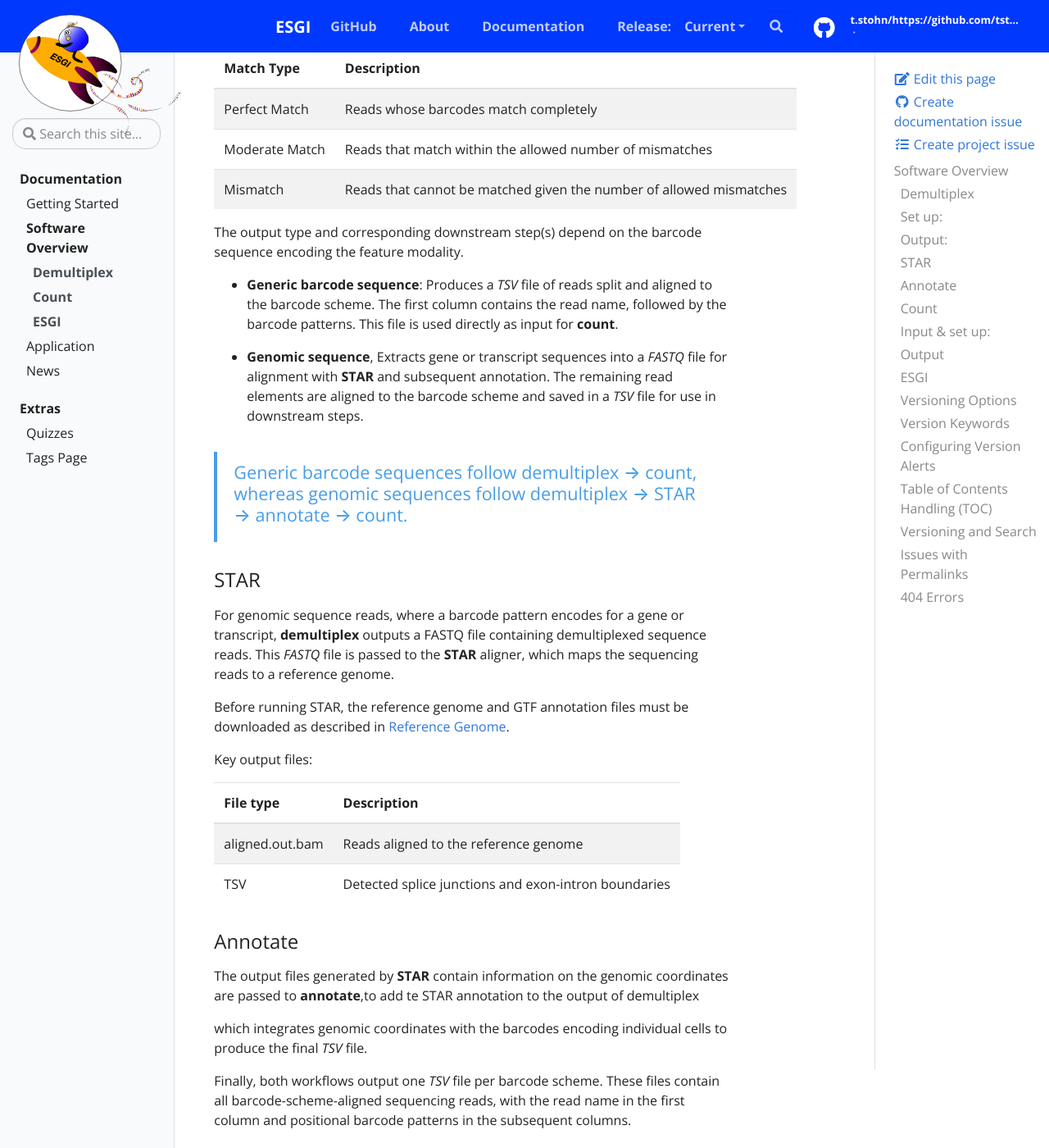
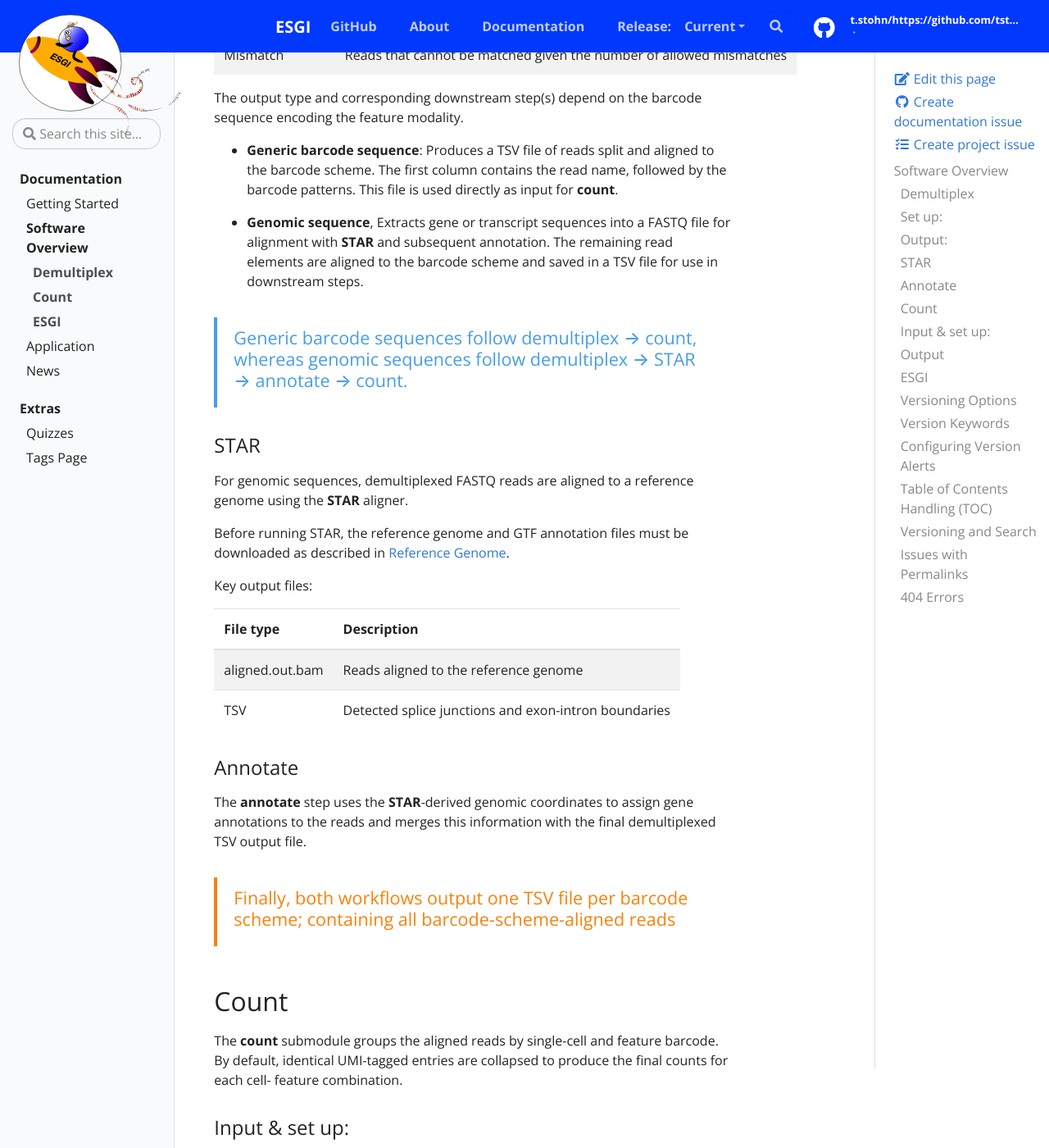
Before and after one commit to tstohn/ESGI.documentation, a Jekyll site: the page built from _docs/software-overview.md, in a window 1280 px wide and 1400 px high, scrolled down 2116 px. Shown: the whole window at 82% size. Built offline with Jekyll 4.4.1, drawn with Linux system fonts in a browser that asks for light colours; some of the changed text lies outside the part shown.

Commit message:
update STAR and annotate

```diff
--- a/_docs/software-overview.md
+++ b/_docs/software-overview.md
@@ -47,11 +47,6 @@ The output directory can be set using `--output`, `-o`. All output files, includ
 ### Output:
 After demultiplex completes, it reports how well the sequencing reads were aligned to the patterns within the barcode scheme(s):
 
-| Match type | Description |
-| --------- | ----------- |
-| aligned.out.bam | Reads aligned to the reference genome
-| TSV | Detected splice junctions and exon-intron boundaries
-
 | Match Type | Description |
 | --------- | ----------- |
 | Perfect Match | Reads whose barcodes match completely
@@ -59,14 +54,14 @@ After demultiplex completes, it reports how well the sequencing reads were align
 | Mismatch | Reads that cannot be matched given the number of allowed mismatches
 
 The output type and corresponding downstream step(s) depend on the barcode sequence encoding the feature modality.
-* **Generic barcode sequence**: Produces a *TSV* file of reads split and aligned to the barcode scheme. The first column contains the read name, followed by the barcode patterns. This file is used directly as input for **count**.
+* **Generic barcode sequence**: Produces a TSV file of reads split and aligned to the barcode scheme. The first column contains the read name, followed by the barcode patterns. This file is used directly as input for **count**.
 
-* **Genomic sequence**, Extracts gene or transcript sequences into a *FASTQ* file for alignment with **STAR** and subsequent annotation. The remaining read elements are aligned to the barcode scheme and saved in a *TSV* file for use in downstream steps.
+* **Genomic sequence**, Extracts gene or transcript sequences into a FASTQ file for alignment with **STAR** and subsequent annotation. The remaining read elements are aligned to the barcode scheme and saved in a TSV file for use in downstream steps.
 
 {% include alert.html type="info" title="Generic barcode sequences follow demultiplex → count, whereas genomic sequences follow demultiplex → STAR → annotate → count." %}
 
 ### STAR
-For genomic sequence reads, where a barcode pattern encodes for a gene or transcript, **demultiplex** outputs a FASTQ file containing demultiplexed sequence reads. This *FASTQ* file is passed to the **STAR** aligner, which maps the sequencing reads to a reference genome.
+For genomic sequences, demultiplexed FASTQ reads are aligned to a reference genome using the **STAR** aligner.
 
 Before running STAR, the reference genome and GTF annotation files must be downloaded as described in [Reference Genome](getting-started#reference-genome).
 
@@ -78,11 +73,9 @@ Key output files:
 | TSV | Detected splice junctions and exon-intron boundaries
 
 ### Annotate
-The output files generated by **STAR** contain information on the genomic coordinates are passed to **annotate**,to add te STAR annotation to the output of demultiplex
+The **annotate** step uses the **STAR**-derived genomic coordinates to assign gene annotations to the reads and merges this information with the final demultiplexed TSV output file.
 
-which integrates genomic coordinates with the barcodes encoding individual cells to produce the final *TSV* file.
-
-Finally, both workflows output one *TSV* file per barcode scheme. These files contain all barcode-scheme-aligned sequencing reads, with the read name in the first column and positional barcode patterns in the subsequent columns.
+{% include alert.html type="warning" title="Finally, both workflows output one TSV file per barcode scheme; containing all barcode-scheme-aligned reads" %}
 
 ## Count
 The **count** submodule groups the aligned reads by single-cell and feature barcode. By default, identical UMI-tagged entries are collapsed to produce the final counts for each cell- feature combination.
```
